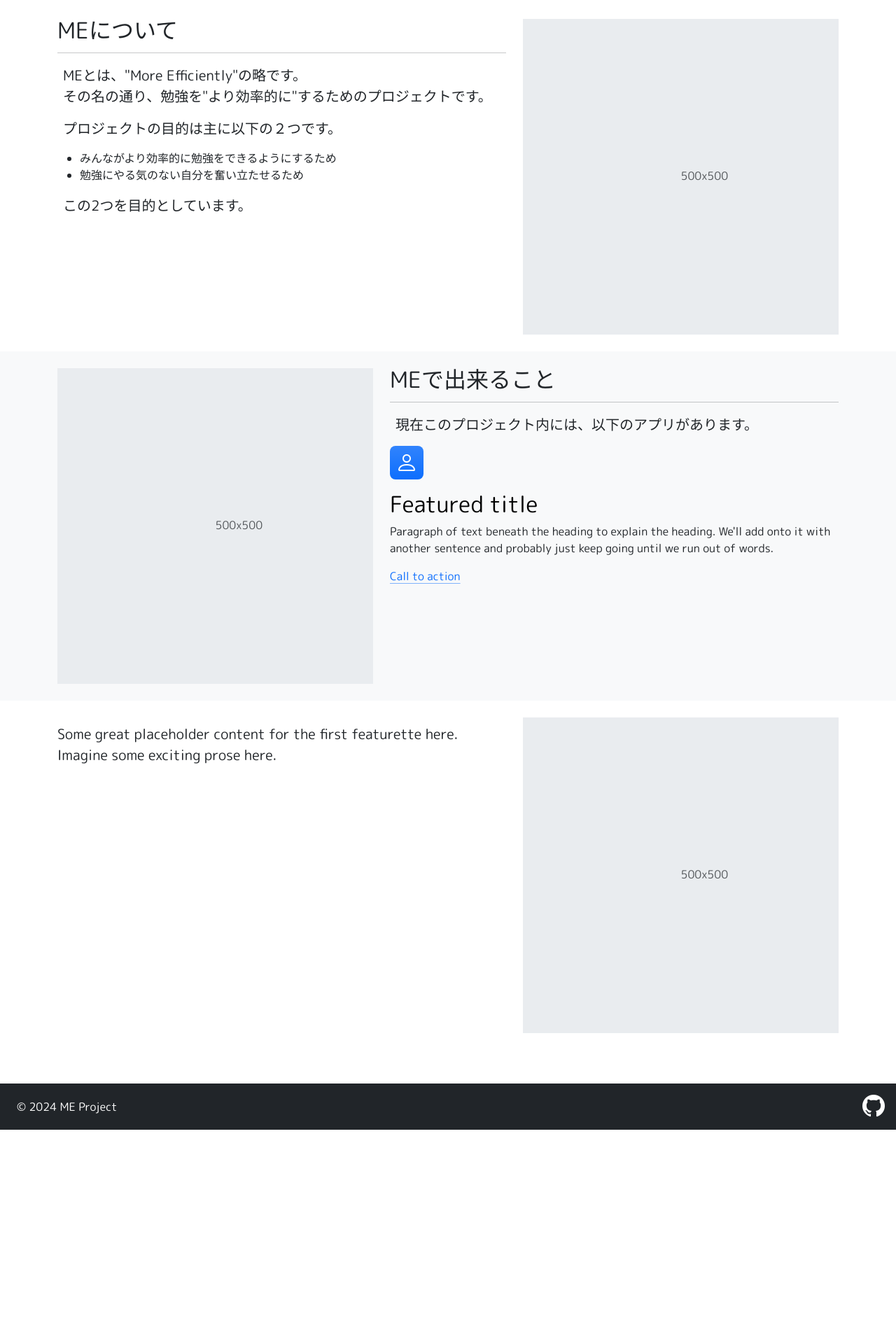
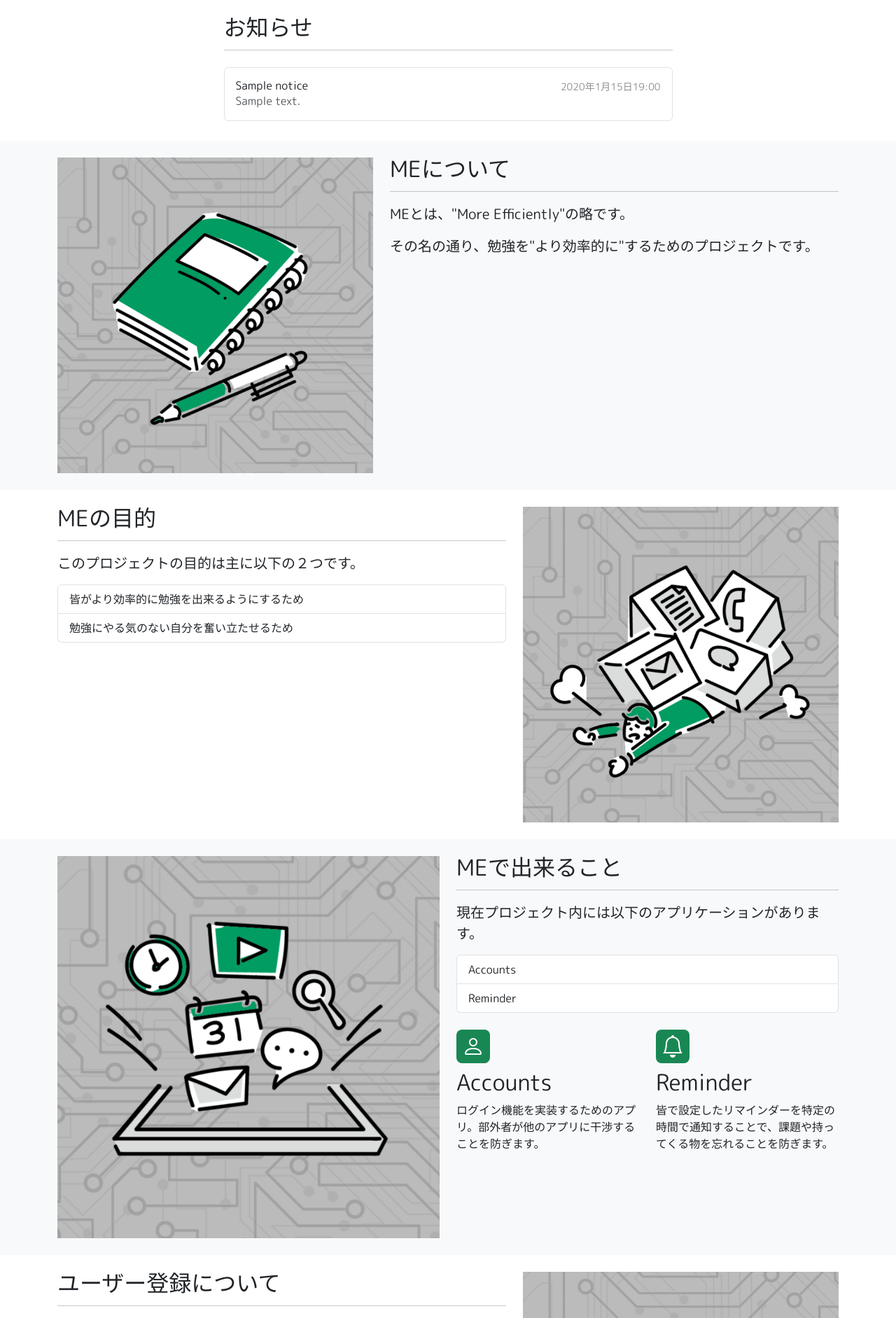
Before and after one commit to arcsino/meproject, a Django app: page /about/ in a window 1280 px wide. Shown: the part 801-2684 px from the top of the page at 70% size. Before the commit the page ends 2415 px from the top, so only its background shows below. Run offline with Django 5.2, Linux system fonts and the light colour scheme; tables that the repository leaves empty hold one stand-in row (values such as "Sample post").

Commit message:
templates

```diff
--- a/templates/_navbar.html
+++ b/templates/_navbar.html
@@ -1,7 +1,7 @@
 <nav class="navbar navbar-expand-lg navbar-dark bg-dark fixed-top" aria-label="Offcanvas navbar large">
     <div class="container-fluid">
         <a class="navbar-brand" href="{% url 'about:index' %}">
-            <span class="border-success border-bottom border-2 uniwars">me<span>
+            <span class="border-success border-bottom border-2  ms-2 uniwars">me<span>
         </a>
         <button class="navbar-toggler" type="button" data-bs-toggle="offcanvas" data-bs-target="#offcanvasNavbar2" aria-controls="offcanvasNavbar2" aria-label="Toggle navigation">
             <span class="navbar-toggler-icon"></span>
@@ -22,7 +22,7 @@
                         <ul class="dropdown-menu">
                             <li>
                                 <a class="dropdown-item" href="#">
-                                    <i class="bi bi-person-add me-2"></i>ユーザー登録について
+                                    <i class="bi bi-person-add me-2"></i>サインアップについて
                                 </a>
                             </li>
                             {% if user.is_authenticated %}
--- a/templates/about/index.html
+++ b/templates/about/index.html
@@ -7,6 +7,8 @@
 {% block header %}{% endblock %}
 
 {% block content %}
+<!-- carousel -->
+
 <div id="myCarousel" class="carousel slide mb-6" data-bs-ride="carousel" data-bs-theme="light">
     <div class="carousel-indicators">
       <button type="button" data-bs-target="#myCarousel" data-bs-slide-to="0" class="active" aria-current="true" aria-label="Slide 1"></button>
@@ -19,8 +21,7 @@
             <div class="container">
                 <div class="carousel-caption text-start">
                     <p class="h1 uniwars">More Efficiently.</p>
-                    <p class="opacity-75 uniwars">Eliminate waste through efficient study and improve your daily life.</p>
-                    <p><a class="btn btn-lg btn-success border border-light border-1" href="{% url 'accounts:signup' %}">Sign up today</a></p>
+                    <p class="opacity-75 pb-5 uniwars">Eliminate waste through efficient study and improve your daily life.</p>
                 </div>
             </div>
         </div>
@@ -29,8 +30,7 @@
             <div class="container">
                 <div class="carousel-caption">
                     <p class="h1 uniwars">Shared reminder.</p>
-                    <p class="opacity-75 uniwars">By sharing, there is no problem even if you forget to set a reminder.</p>
-                    <p><a class="btn btn-lg btn-warning border border-dark border-1" href="#">Read more</a></p>
+                    <p class="opacity-75 pb-5 uniwars">By sharing, there is no problem even if you forget to set the reminder.</p>
                 </div>
             </div>
         </div>
@@ -39,8 +39,7 @@
             <div class="container">
                 <div class="carousel-caption text-end">
                     <p class="h1 uniwars">Works with Discord API.</p>
-                    <p class="opacity-75 uniwars">Discord is used by everyone, and there are many benefits to be gained by linking it together..</p>
-                    <p><a class="btn btn-lg btn-primary border border-light border-1" href="#">See the code</a></p>
+                    <p class="opacity-75 pb-5 uniwars">Discord is used by everyone, and there are many benefits to be gained by linking it together.</p>
                 </div>
             </div>
         </div>
@@ -54,56 +53,131 @@
         <span class="visually-hidden">Next</span>
     </button>
 </div>
-<div class="container marketing mt-1">
-    <div class="row featurette py-4">
-        <div class="col-md-7">
-            <h2 class="featurette-heading fw-normal lh-1">MEについて</h2><hr>
-            <p class="lead ms-2">MEとは、"More Efficiently"の略です。<br>その名の通り、勉強を"より効率的に"するためのプロジェクトです。</p>
-            <p class="lead ms-2">プロジェクトの目的は主に以下の２つです。</p>
-            <ul>
-                <li>みんながより効率的に勉強をできるようにするため</li>
-                <li>勉強にやる気のない自分を奮い立たせるため</li>
+
+<!-- carousel -->
+
+<!-- Notice List -->
+
+<div class="container">
+    <div class="row align-items-center justify-content-center py-4">
+        <div class="col-12 col-lg-7">
+            <h2 class="fw-normal lh-1">お知らせ</h2><hr class="mb-4">
+            <ul class="list-group">
+                {% for new in notice %}
+                <li href="#" class="list-group-item d-flex gap-3 py-3" aria-current="true">
+                    <div class="d-flex gap-2 w-100 justify-content-between">
+                        <div>
+                            <h6 class="mb-0">{{ new.title }}</h6>
+                            <p class="mb-0 opacity-75">{{ new.content }}</p>
+                        </div>
+                        <small class="opacity-50 text-nowrap">{{ new.date_created }}</small>
+                    </div>
+                </li>
+                {% empty %}
+                <li href="#" class="list-group-item d-flex gap-3 py-3" aria-current="true">
+                    <div class="d-flex gap-2 w-100 justify-content-between">
+                        <div>
+                            <h6 class="mb-0">お知らせはありません。</h6>
+                        </div>
+                    </div>
+                </li>
+                {% endfor %}
             </ul>
-            <p class="lead ms-2">この2つを目的としています。</p>
-        </div>
-        <div class="col-md-5">
-            <svg class="bd-placeholder-img bd-placeholder-img-lg featurette-image img-fluid mx-auto" width="500" height="500" xmlns="http://www.w3.org/2000/svg" role="img" aria-label="Placeholder: 500x500" preserveAspectRatio="xMidYMid slice" focusable="false"><title>Placeholder</title><rect width="100%" height="100%" fill="var(--bs-secondary-bg)"></rect><text x="50%" y="50%" fill="var(--bs-secondary-color)" dy=".3em">500x500</text></svg>
         </div>
     </div>
 </div>
-<div class="bg-light">
-    <div class="container marketing bg-light">
-        <div class="row featurette py-4">
-            <div class="col-md-7 order-2">
-                <h2 class="featurette-heading fw-normal lh-1">MEで出来ること</h2><hr>
-                <p class="lead ms-2">現在このプロジェクト内には、以下のアプリがあります。</p>
-                <div class="feature col">
-                    <div class="feature-icon d-inline-flex align-items-center justify-content-center text-bg-primary bg-gradient rounded-3 fs-2 mb-3">
-                        <i class="bi bi-person p-2"></i>
-                    </div>
-                    <h3 class="fs-2 text-body-emphasis">Featured title</h3>
-                    <p>Paragraph of text beneath the heading to explain the heading. We'll add onto it with another sentence and probably just keep going until we run out of words.</p>
-                    <a href="#" class="icon-link">
-                        Call to action
-                        <svg class="bi"><use xlink:href="#chevron-right"></use></svg>
-                    </a>
-                  </div>
+
+<!-- Notice List -->
+
+<!-- main contents -->
+
+<div class="bg-light mt-1">
+    <div class="container bg-light">
+        <div class="row py-4">
+            <div class="col-md-7 order-md-2">
+                <h2 class="fw-normal lh-1">MEについて</h2><hr>
+                <p class="lead">MEとは、"More Efficiently"の略です。</p>
+                <p class="lead">その名の通り、勉強を"より効率的に"するためのプロジェクトです。</p>
             </div>
-            <div class="col-md-5 order-1">
-                <svg class="bd-placeholder-img bd-placeholder-img-lg featurette-image img-fluid mx-auto" width="500" height="500" xmlns="http://www.w3.org/2000/svg" role="img" aria-label="Placeholder: 500x500" preserveAspectRatio="xMidYMid slice" focusable="false"><title>Placeholder</title><rect width="100%" height="100%" fill="var(--bs-secondary-bg)"></rect><text x="50%" y="50%" fill="var(--bs-secondary-color)" dy=".3em">500x500</text></svg>
+            <div class="col-md-5 order-md-1">
+                <img src="{% static 'images/photo1.png' %}" class="myimage" width="100%">
             </div>
         </div>
     </div>
 </div>
-<div class="container marketing">
-    <div class="row featurette py-4">
+
+<div class="container">
+    <div class="row py-4">
         <div class="col-md-7">
-            <h2 class="featurette-heading fw-normal lh-1"></h2>
-            <p class="lead">Some great placeholder content for the first featurette here. Imagine some exciting prose here.</p>
+            <h2 class="fw-normal lh-1">MEの目的</h2><hr>
+            <p class="lead">このプロジェクトの目的は主に以下の２つです。</p>
+            <ul class="list-group mb-4">
+                <li class="list-group-item">皆がより効率的に勉強を出来るようにするため</li>
+                <li class="list-group-item">勉強にやる気のない自分を奮い立たせるため</li>
+            </ul>
         </div>
         <div class="col-md-5">
-            <svg class="bd-placeholder-img bd-placeholder-img-lg featurette-image img-fluid mx-auto" width="500" height="500" xmlns="http://www.w3.org/2000/svg" role="img" aria-label="Placeholder: 500x500" preserveAspectRatio="xMidYMid slice" focusable="false"><title>Placeholder</title><rect width="100%" height="100%" fill="var(--bs-secondary-bg)"></rect><text x="50%" y="50%" fill="var(--bs-secondary-color)" dy=".3em">500x500</text></svg>
+            <img src="{% static 'images/photo2.png' %}" class="myimage" width="100%">
         </div>
     </div>
 </div>
+
+<div class="bg-light">
+    <div class="container bg-light">
+        <div class="row py-4">
+            <div class="col-md-6 order-md-2">
+                <h2 class="fw-normal lh-1">MEで出来ること</h2><hr>
+                <p class="lead">現在プロジェクト内には以下のアプリケーションがあります。</p>
+                <ul class="list-group mb-4">
+                    <li class="list-group-item">Accounts</li>
+                    <li class="list-group-item">Reminder</li>
+                </ul>
+                <div class="row row-cols-2">
+                    <div class="col">
+                        <div class="d-inline-flex align-items-center justify-content-center text-bg-success rounded-3 fs-2 mb-2 p-2">
+                            <i class="bi bi-person"></i>
+                        </div>
+                        <h4 class="fs-2">Accounts</h4>
+                        <p>ログイン機能を実装するためのアプリ。部外者が他のアプリに干渉することを防ぎます。</p>
+                    </div>
+                    <div class="col">
+                        <div class="d-inline-flex align-items-center justify-content-center text-bg-success rounded-3 fs-2 mb-2 p-2">
+                            <i class="bi bi-bell"></i>
+                        </div>
+                        <h4 class="fs-2">Reminder</h4>
+                        <p>皆で設定したリマインダーを特定の時間で通知することで、課題や持ってくる物を忘れることを防ぎます。</p>
+                    </div>
+                </div>
+            </div>
+            <div class="col-md-6 order-md-1">
+                <img src="{% static 'images/photo3.png' %}" class="myimage" width="100%" >
+            </div>
+        </div>
+    </div>
+</div>
+
+<div class="container">
+    <div class="row py-4">
+        <div class="col-md-7 pb-4">
+            <h2 class="fw-normal lh-1">ユーザー登録について</h2><hr>
+            <p class="lead">サインアップする前に必ず、利用規約を読んでください。サインアップした時点で、利用規約に同意したものとみなします。</p>
+            <div class="list-group">
+                <a href="#" class="list-group-item list-group-item-action">
+                    <i class="bi bi-person-add me-2"></i>サインアップについて
+                </a>
+                <a href="#" class="list-group-item list-group-item-action">
+                    <i class="bi bi-journal-check me-2"></i>利用規約
+                </a>
+                <a href="#" class="list-group-item list-group-item-action">
+                    <i class="bi bi-shield-check me-2"></i>プライバシーポリシー
+                </a>
+            </div>
+        </div>
+        <div class="col-md-5">
+            <img src="{% static 'images/photo4.png' %}" class="myimage" width="100%">
+        </div>
+    </div>
+</div>
+
+<!-- main contents -->
 {% endblock %}
--- a/templates/base.html
+++ b/templates/base.html
@@ -5,6 +5,12 @@
     <meta charset="UTF-8">
     <meta name="viewport" content="width=device-width, initial-scale=1.0">
     <title>{% block title %}{% endblock %}</title>
+
+    <!-- Favicon -->
+    <link rel="icon" type="image/x-icon" href="{% static 'images/favicon.ico' %}">
+    <link rel="apple-touch-icon" href="{% static 'images/apple-touch-icon.png' %}" sizes="180x180">
+    <link rel="icon" type="image/png" href="{% static 'images/android-chrome-192x192.png' %}" sizes="192x192">
+
 
     <!-- Google fonts -->
     <link rel="preconnect" href="https://fonts.googleapis.com" crossorigin="anonymous">
```
